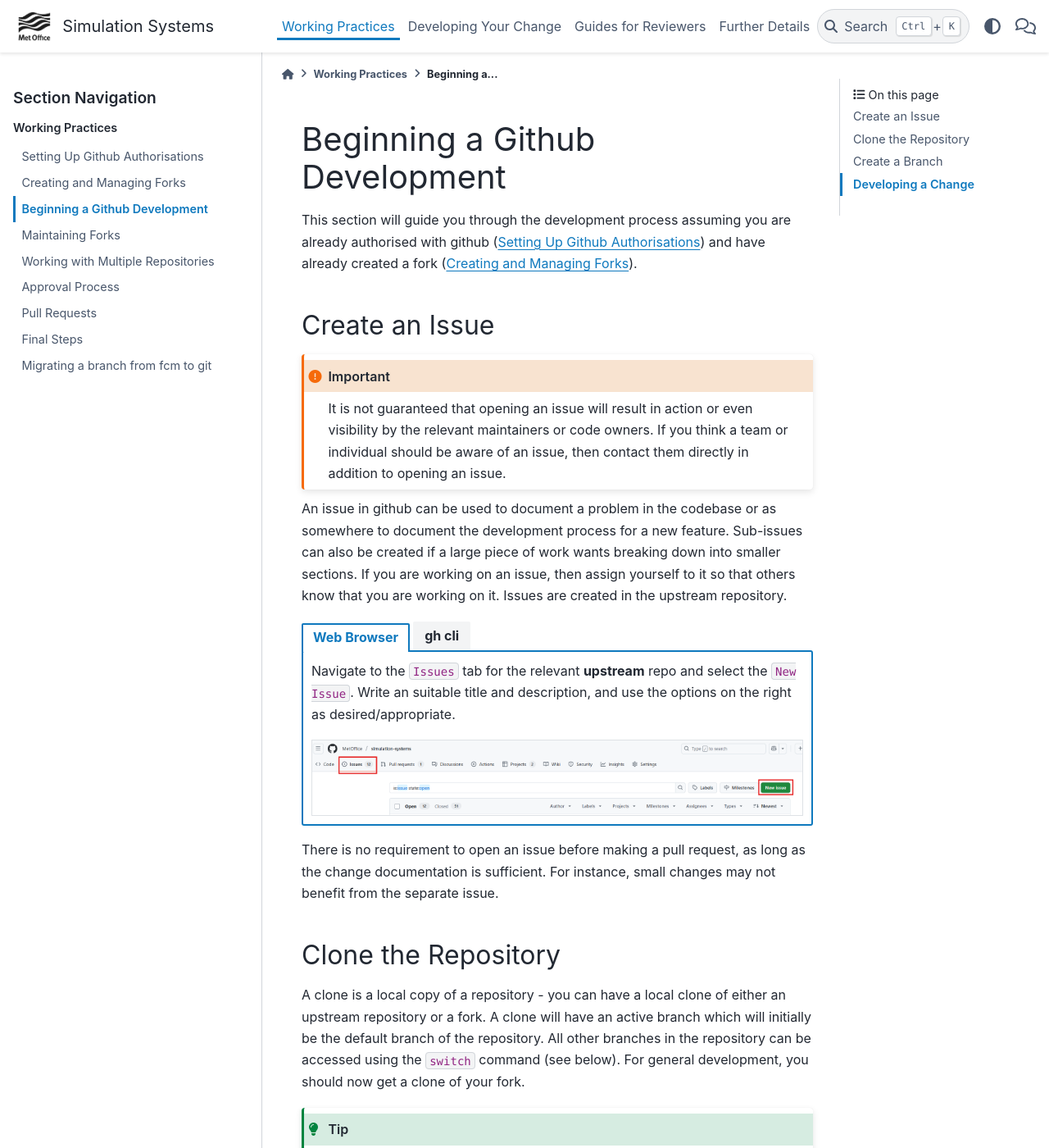
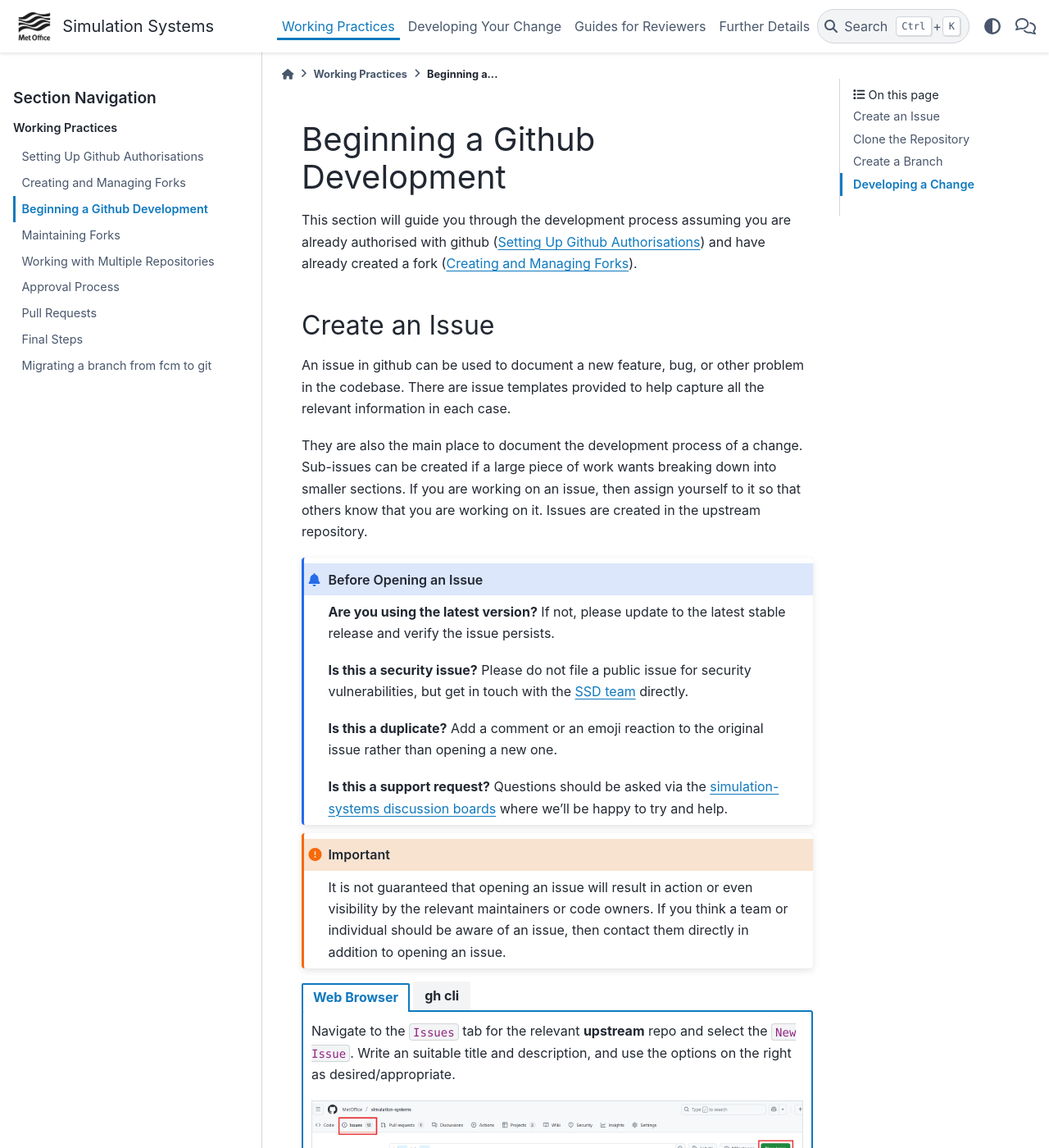
Before and after one commit to MetOffice/simulation-systems, a Sphinx documentation site: the page built from source/WorkingPractices/gh_dev_init.rst, in a window 1280 px wide and 1400 px high. Shown: the whole window at 82% size. Built offline with Sphinx 7.4.7 and the PyData theme 0.15.4, drawn with Linux system fonts in a browser that asks for light colours.

Commit message:
guidance on issues

```diff
--- a/source/Development/documentation.rst
+++ b/source/Development/documentation.rst
@@ -35,8 +35,9 @@
 
     The UM documentation papers are written in LaTeX and stored in a separate
     repository. Guidelines for editing the UM documentation papers are available
-    here `https://code.metoffice.gov.uk/trac/um/wiki/WorkingPractices/Documentation
-    /UpdatingUMDPs`_.
+    `here <umdp>`_
+
+.._ umdp: https://code.metoffice.gov.uk/trac/um/wiki/WorkingPractices/Documentation/UpdatingUMDPs
 
 LFRic Apps and Core also use doxygen to document the code and all changes
 should include appropriate doxygen changes to go with them. Doxygen guidelines
--- a/source/WorkingPractices/gh_dev_init.rst
+++ b/source/WorkingPractices/gh_dev_init.rst
@@ -10,6 +10,33 @@
 Create an Issue
 ---------------
 
+An issue in github can be used to document a new feature, bug, or other problem
+in the codebase. There are issue templates provided to help capture all the
+relevant information in each case.
+
+They are also the main place to document the development process of a change.
+Sub-issues can be created if a large piece of work wants breaking down into
+smaller sections. If you are working on an issue, then assign yourself to it so
+that others know that you are working on it. Issues are created in the upstream
+repository.
+
+.. admonition:: Before Opening an Issue
+
+    **Are you using the latest version?** If not, please update to the latest
+    stable release and verify the issue persists.
+
+    **Is this a security issue?** Please do not file a public issue for
+    security vulnerabilities, but get in touch with the :ref:`SSD team <ssd>`
+    directly.
+
+    **Is this a duplicate?**  Add a comment or an emoji reaction to the original
+    issue rather than opening a new one.
+
+    **Is this a support request?** Questions should be asked via the
+    `simulation-systems discussion boards`_ where we'll be happy to try and help.
+
+.. _simulation-systems discussion boards: https://github.com/MetOffice/simulation-systems/discussions
+
 .. important::
 
     It is not guaranteed that opening an issue will result in action or even
@@ -17,12 +44,6 @@
     or individual should be aware of an issue, then contact them directly in
     addition to opening an issue.
 
-An issue in github can be used to document a problem in the codebase or as
-somewhere to document the development process for a new feature. Sub-issues
-can also be created if a large piece of work wants breaking down into smaller
-sections. If you are working on an issue, then assign yourself to it so that
-others know that you are working on it. Issues are created in the upstream
-repository.
 
 .. tab-set::
 
```
